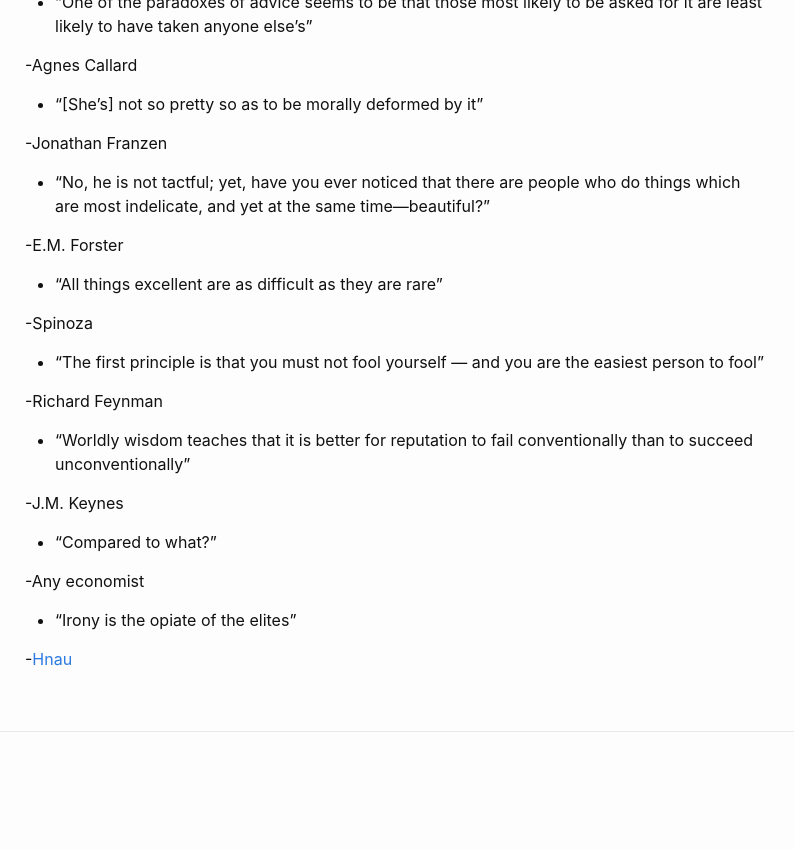
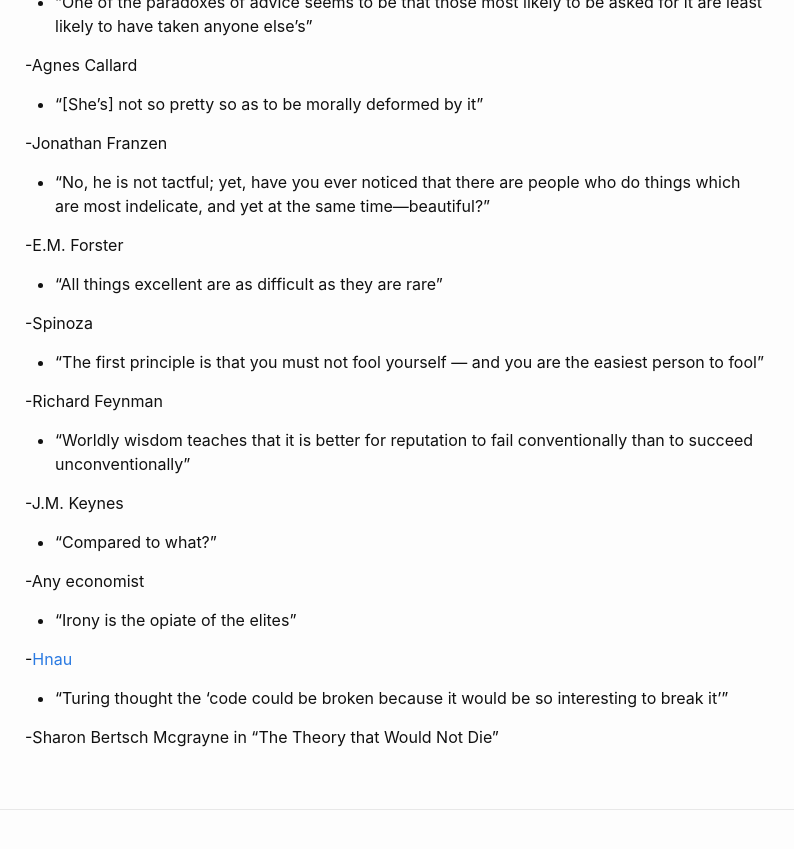
Before and after one commit to riley-wilson/rw_blog, a Jekyll site: the page built from quotes.markdown, in a window 1280 px wide and 900 px high, scrolled down 592 px. Shown: the top 849 px of the window, without its empty margins (245-1039 px from the left). Built offline with Jekyll 4.4.1, drawn with Linux system fonts in a browser that asks for light colours; before the commit the page ends 1414 px from its top, so only the background shows below that.

Commit message:
turing quote

```diff
--- a/quotes.markdown
+++ b/quotes.markdown
@@ -53,3 +53,7 @@ An idea unabashedly lifted from [Paul Graham](http://www.paulgraham.com/quo.html
 * "Irony is the opiate of the elites"
 
 -[Hnau](https://putanumonit.com/2021/02/22/above-the-narrative/#comment-58233)
+
+* "Turing thought the 'code could be broken because it would be so interesting to break it'"
+
+-Sharon Bertsch Mcgrayne in "The Theory that Would Not Die"
```
